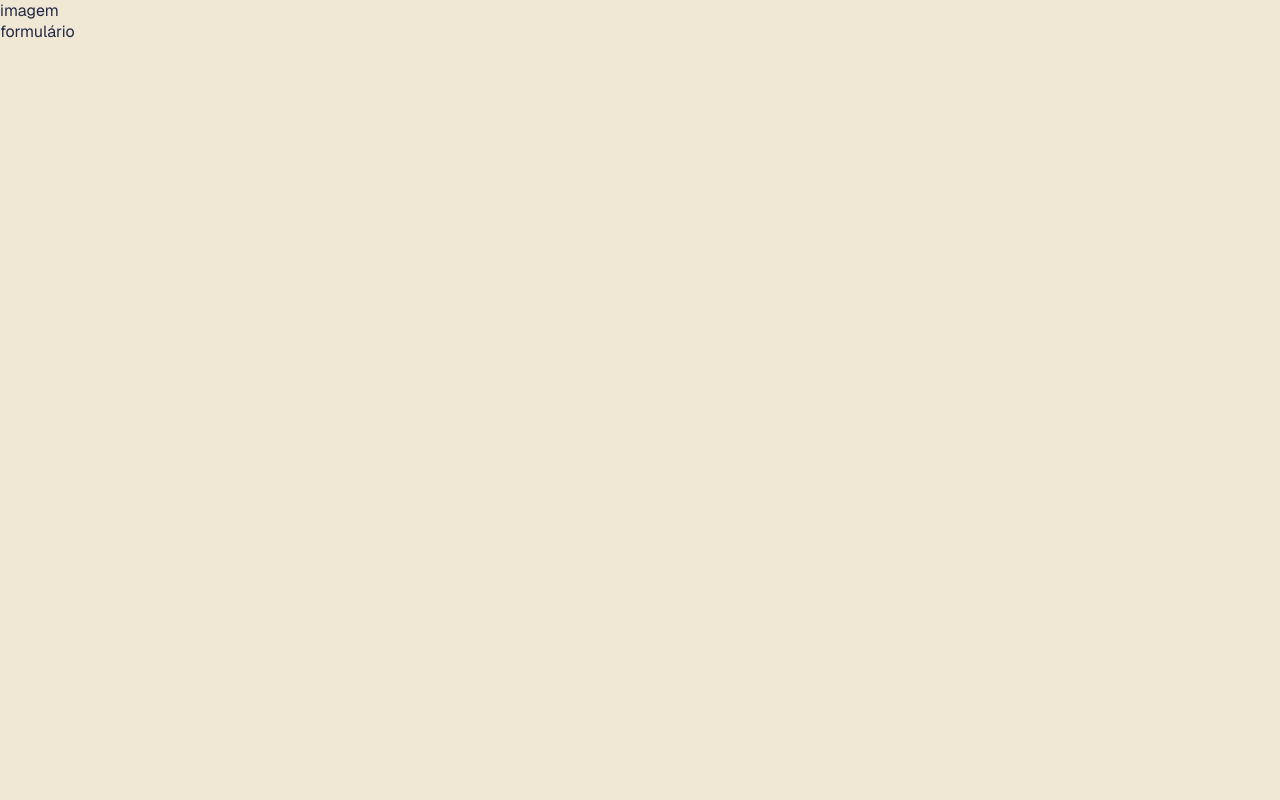
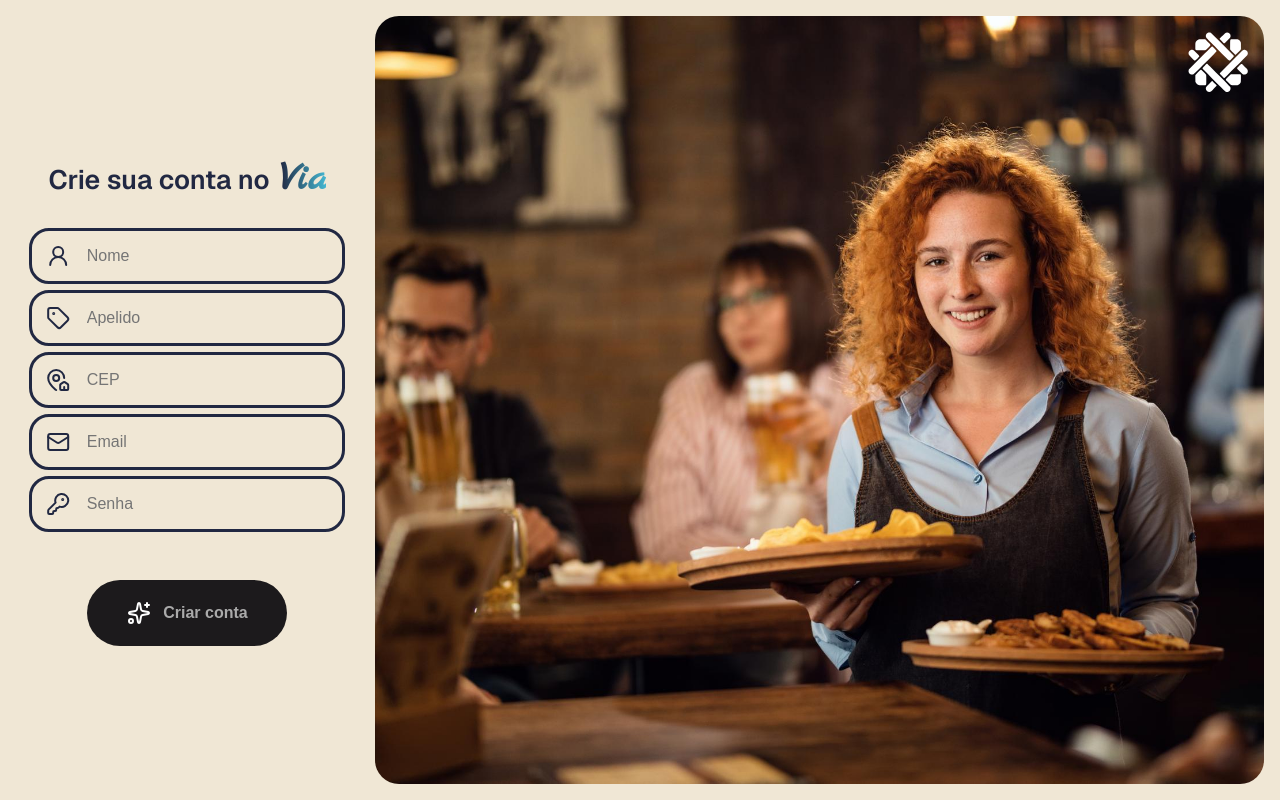
Before and after one commit to cesar-lima/VIA, a Next.js app: page /auth/register in a window 1280 px wide. Built offline with nearby package versions, Linux system fonts and the light colour scheme.

Commit message:
criar página de criação de contas

```diff
--- a/app/auth/register/page.tsx
+++ b/app/auth/register/page.tsx
@@ -1,14 +1,82 @@
 import './style.css'
 
-export default function Register(){
-    return(
+import Image from 'next/image'
+import logo from '../../assets/logo-white.svg'
+import responsiveLogo from '../../assets/logo.svg'
+import Link from 'next/link'
+
+export default function Register() {
+    return (
         <main id="register">
-            <div>
-                imagem
+            <div className="register-left">
+                <form action="">
+                    <div className="responsive-logo">
+                        <Image src={responsiveLogo} alt="logo" />
+                    </div>
+
+                    <p>Crie sua conta no <span>Via</span></p>
+
+                    {/* nome */}
+                    <div className="register-input">
+                        <svg xmlns="http://www.w3.org/2000/svg" width="24" height="24" viewBox="0 0 24 24" fill="none" stroke="currentColor" stroke-width="2" stroke-linecap="round" stroke-linejoin="round" className="icon lucide lucide-user-round-icon lucide-user-round">
+                            <circle cx="12" cy="8" r="5" />
+                            <path d="M20 21a8 8 0 0 0-16 0" />
+                        </svg>
+                        <input type="text" name="text" className="input" placeholder="Nome" />
+                    </div>
+
+                    {/* apelido */}
+                    <div className="register-input">
+                        <svg xmlns="http://www.w3.org/2000/svg" width="24" height="24" viewBox="0 0 24 24" fill="none" stroke="currentColor" stroke-width="2" stroke-linecap="round" stroke-linejoin="round" className="icon lucide lucide-tag-icon lucide-tag">
+                            <path d="M12.586 2.586A2 2 0 0 0 11.172 2H4a2 2 0 0 0-2 2v7.172a2 2 0 0 0 .586 1.414l8.704 8.704a2.426 2.426 0 0 0 3.42 0l6.58-6.58a2.426 2.426 0 0 0 0-3.42z" />
+                            <circle cx="7.5" cy="7.5" r=".5" fill="currentColor" />
+                        </svg>
+                        <input type="password" name="password" className="input" placeholder="Apelido" />
+                    </div>
+
+                    {/* cep */}
+                    <div className="register-input">
+                        <svg xmlns="http://www.w3.org/2000/svg" width="24" height="24" viewBox="0 0 24 24" fill="none" stroke="currentColor" stroke-width="2" stroke-linecap="round" stroke-linejoin="round" className="icon lucide lucide-map-pin-house-icon lucide-map-pin-house">
+                            <path d="M15 22a1 1 0 0 1-1-1v-4a1 1 0 0 1 .445-.832l3-2a1 1 0 0 1 1.11 0l3 2A1 1 0 0 1 22 17v4a1 1 0 0 1-1 1z" />
+                            <path d="M18 10a8 8 0 0 0-16 0c0 4.993 5.539 10.193 7.399 11.799a1 1 0 0 0 .601.2" />
+                            <path d="M18 22v-3" />
+                            <circle cx="10" cy="10" r="3" />
+                        </svg>
+                        <input type="password" name="password" className="input" placeholder="CEP" />
+                    </div>
+
+                    {/* email */}
+                    <div className="register-input">
+                        <svg xmlns="http://www.w3.org/2000/svg" width="24" height="24" viewBox="0 0 24 24" fill="none" stroke="currentColor" stroke-width="2" stroke-linecap="round" stroke-linejoin="round" className="icon lucide lucide-mail-icon lucide-mail">
+                            <path d="m22 7-8.991 5.727a2 2 0 0 1-2.009 0L2 7" />
+                            <rect x="2" y="4" width="20" height="16" rx="2" />
+                        </svg>
+                        <input type="password" name="password" className="input" placeholder="Email" />
+                    </div>
+
+                    {/* senha */}
+                    <div className="register-input">
+                        <svg xmlns="http://www.w3.org/2000/svg" width="24" height="24" viewBox="0 0 24 24" fill="none" stroke="currentColor" strokeWidth="2" strokeLinecap="round" strokeLinejoin="round" className="icon lucide lucide-key-round-icon lucide-key-round">
+                            <path d="M2.586 17.414A2 2 0 0 0 2 18.828V21a1 1 0 0 0 1 1h3a1 1 0 0 0 1-1v-1a1 1 0 0 1 1-1h1a1 1 0 0 0 1-1v-1a1 1 0 0 1 1-1h.172a2 2 0 0 0 1.414-.586l.814-.814a6.5 6.5 0 1 0-4-4z" />
+                            <circle cx="16.5" cy="7.5" r=".5" fill="currentColor" />
+                        </svg>
+                        <input type="password" name="password" className="input" placeholder="Senha" />
+                    </div>
+
+                    <button className="register-button" type="submit">
+                        <svg xmlns="http://www.w3.org/2000/svg" width="24" height="24" viewBox="0 0 24 24" fill="none" stroke="#ffffff" stroke-width="2" stroke-linecap="round" stroke-linejoin="round" className="sparkle lucide lucide-sparkles-icon lucide-sparkles">
+                            <path d="M11.017 2.814a1 1 0 0 1 1.966 0l1.051 5.558a2 2 0 0 0 1.594 1.594l5.558 1.051a1 1 0 0 1 0 1.966l-5.558 1.051a2 2 0 0 0-1.594 1.594l-1.051 5.558a1 1 0 0 1-1.966 0l-1.051-5.558a2 2 0 0 0-1.594-1.594l-5.558-1.051a1 1 0 0 1 0-1.966l5.558-1.051a2 2 0 0 0 1.594-1.594z" />
+                            <path d="M20 2v4" />
+                            <path d="M22 4h-4" />
+                            <circle cx="4" cy="20" r="2" />
+                        </svg>
+                        <span className="text">Criar conta</span>
+                    </button>
+                </form>
             </div>
 
-            <div>
-                formulário
+            <div className="register-right">
+                <Image src={logo} alt="logo" />
             </div>
         </main>
     )
--- a/app/auth/register/style.css
+++ b/app/auth/register/style.css
@@ -1,4 +1,177 @@
-#login{
+@import url('https://fonts.googleapis.com/css2?family=Marck+Script&display=swap');
+
+#register {
     display: flex;
+    gap: 16px;
+    height: 100vh;
+    padding: 16px;
+}
 
+#register .register-right {
+    background: url(../../assets/register-background.jpg) no-repeat center;
+    background-size: cover;
 }
+
+#register .register-right {
+    flex: 2.5;
+    padding: 16px;
+    border-radius: 24px;
+    display: flex;
+    justify-content: flex-end;
+    align-items: flex-start;
+}
+
+#register .register-right img {
+    width: 60px;
+    height: auto;
+}
+
+#register .responsive-logo {
+    display: none;
+}
+
+#register .register-left {
+    flex: 1;
+    display: flex;
+}
+
+#register .register-left form {
+    display: flex;
+    justify-content: center;
+    align-items: center;
+    flex-direction: column;
+    width: 100%;
+}
+
+#register .register-left form p {
+    font-size: 20pt;
+    font-weight: 600;
+    margin-bottom: 24px;
+    text-align: center;
+
+    & span {
+        margin-left: 4px;
+        font-family: 'Marck Script', cursive;
+        font-size: 30pt;
+        background: linear-gradient(90deg, #212842, #45b7d1);
+        -webkit-background-clip: text;
+        background-clip: text;
+        -webkit-text-fill-color: transparent;
+        color: transparent;
+    }
+}
+
+#register .register-left .register-input {
+    padding: 2px;
+    width: 100%;
+    max-width: 300px;
+    height: 40px;
+    border-radius: 20px;
+    padding: 5px;
+    box-sizing: content-box;
+    display: flex;
+    align-items: center;
+    border: 3px solid #212842;
+    margin-bottom: 6px;
+}
+
+#register .register-left .icon {
+    width: 30px;
+    margin-left: 8px;
+    transition: all 0.3s;
+}
+
+#register .register-left .input {
+    width: 100%;
+    min-width: 200px;
+    height: 100%;
+    border: none;
+    outline: none;
+    padding-left: 15px;
+    background-color: transparent;
+    color: #212842;
+    font-size: 1em;
+}
+
+#register .register-left .input:-webkit-autofill {
+    -webkit-box-shadow: 0 0 0px 1000px #f0e7d5 inset;
+    -webkit-text-fill-color: #ffffff;
+}
+
+#register .register-left .register-input:active .icon {
+    transform: scale(1.3);
+}
+
+#register .register-left .register-button {
+    border: none;
+    width: 15em;
+    height: 5em;
+    border-radius: 3em;
+    display: flex;
+    justify-content: center;
+    align-items: center;
+    gap: 12px;
+    background: #1C1A1C;
+    cursor: pointer;
+    transition: all 450ms ease-in-out;
+}
+
+#register .register-left .register-button {
+    margin-top: 42px;
+    fill: #AAAAAA;
+    transition: all 800ms ease;
+}
+
+#register .register-left .text {
+    font-weight: 600;
+    color: #AAAAAA;
+    font-size: medium;
+}
+
+#register .register-left .register-button:hover {
+    background: linear-gradient(0deg, #212842, #3b4a7a);
+    box-shadow: inset 0px 1px 0px 0px rgba(255, 255, 255, 0.4),
+        inset 0px -4px 0px 0px rgba(0, 0, 0, 0.2),
+        0px 0px 0px 4px rgba(255, 255, 255, 0.2),
+        0px 0px 40px 0px #212842;
+    transform: translateY(-2px);
+}
+
+#register .register-left .register-button:hover .text {
+    color: white;
+}
+
+#register .register-left .signup-link p{
+    margin-top: 32px;
+    font-size: 10pt;
+    color: #212842;
+
+    & a {
+        color: #3b4a7a;
+        font-weight: 600;
+        margin-left: 4px;
+        transition: all 0.3s;
+    }
+
+    & a:hover {
+        color: #6079c9;
+    }
+}
+
+
+
+@media screen and (max-width: 900px) {
+    #register .register-right {
+        display: none;
+    }
+
+    #register .responsive-logo {
+        display: block;
+    }
+
+    #register .responsive-logo img {
+        width: 50px;
+        height: auto;
+        margin-bottom: 40px;
+    }
+}
```
Also changed, not shown: app/assets/register-background.jpg (added).
